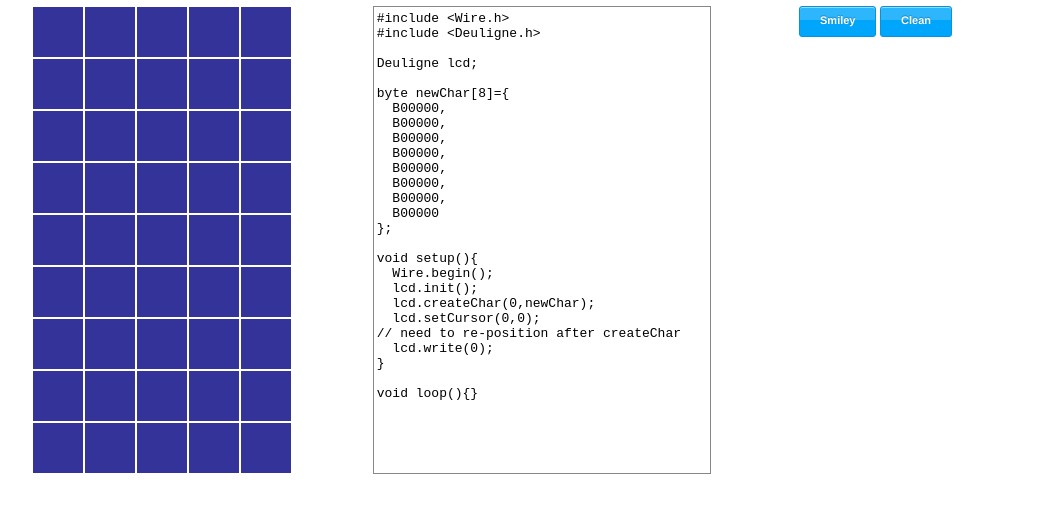
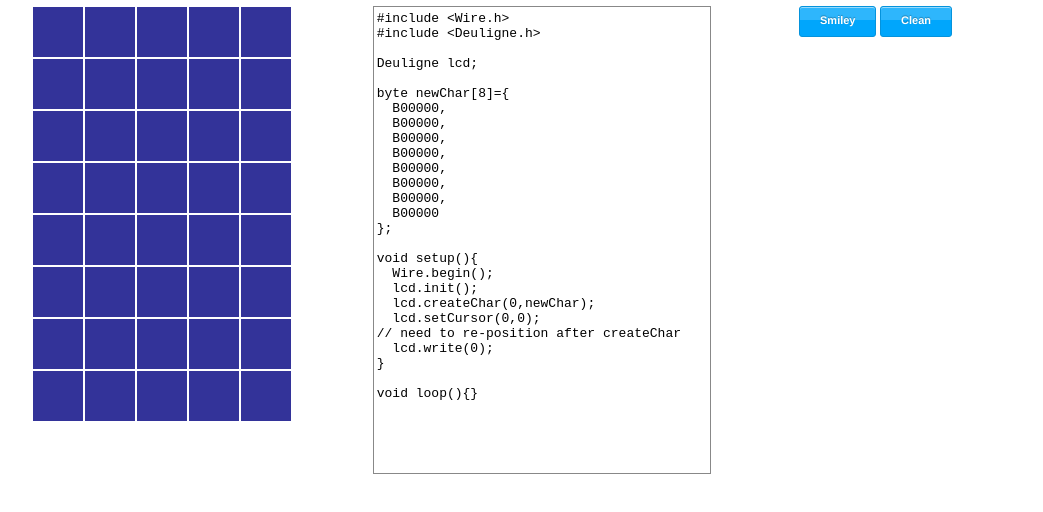
Before and after one commit to alx/deuligne-custom-char, a plain HTML site: page index.html in a window 1280 px wide. Shown: the part 144-656 px from the top of the page, without its empty margins (118-1161 px from the left). Drawn offline with Linux system fonts and the light colour scheme.

Commit message:
remove 1 line on grid

```diff
--- a/index.html
+++ b/index.html
@@ -100,13 +100,6 @@
           <li>&nbsp;</li>
           <li>&nbsp;</li>
         </ul>
-        <ul class="block-grid five-up">
-          <li>&nbsp;</li>
-          <li>&nbsp;</li>
-          <li>&nbsp;</li>
-          <li>&nbsp;</li>
-          <li>&nbsp;</li>
-        </ul>
       </div>
       <div class="five columns">
         <h3>Code</h3>
```
